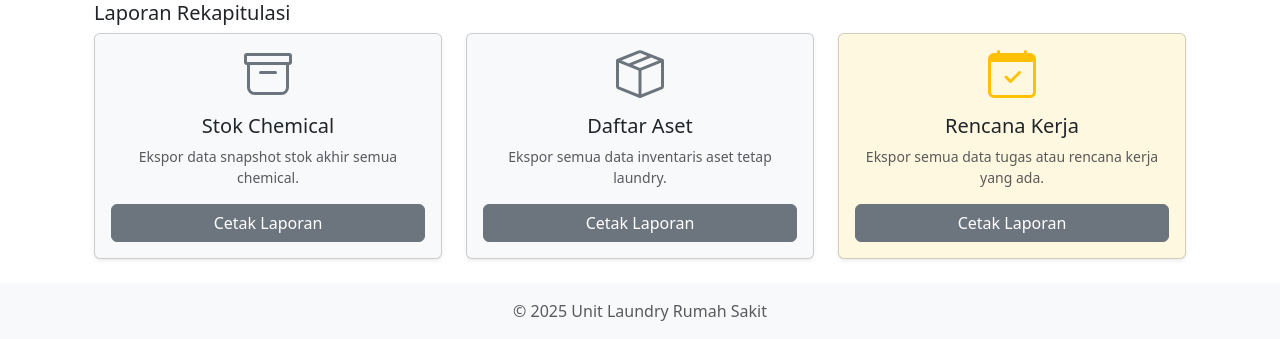
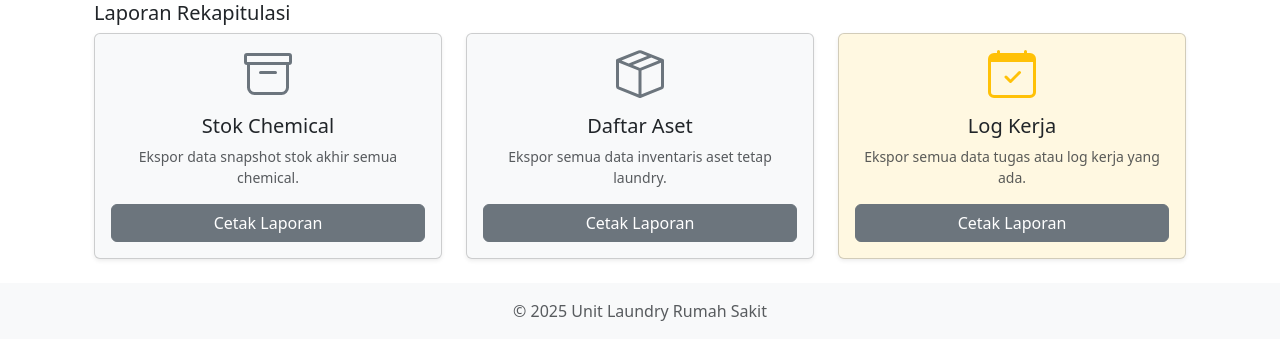
Before and after one commit to Dnoerzaman/aplikasi_laundry, a Django app: page /laporan/ in a window 1280 px wide. Shown: the part 669-1008 px from the top of the page. Run offline with Django 5.2, Linux system fonts and the light colour scheme; the visitor is signed in with stand-in values (Sample User, id 1); some libraries are stand-ins or nearby versions.

Commit message:
perbaikan sedikit

```diff
--- a/checklist/forms.py
+++ b/checklist/forms.py
@@ -1,7 +1,6 @@
 from django import forms
 from .models import PenerimaanLinen, ItemLinen, BeratLinenHarian
 
-# ... (PenerimaanLinenForm dan ItemLinenFormSet tetap sama) ...
 class PenerimaanLinenForm(forms.ModelForm):
     class Meta:
         model = PenerimaanLinen
--- a/checklist/models.py
+++ b/checklist/models.py
@@ -13,8 +13,8 @@ class PenerimaanLinen(models.Model):
         RUANG_ISTIRAHAT_DOKTER = 'Ruang Istirahat Dokter'
         LAINNYA = 'Lainnya', 'Lainnya'
 
-    tanggal = models.DateField(default=timezone.now, verbose_name="Tanggal Penerimaan")
-    jam = models.TimeField(default=timezone.now, verbose_name="Jam Penerimaan")
+    tanggal = models.DateField(default=timezone.localdate, verbose_name="Tanggal Penerimaan")
+    jam = models.TimeField(default=timezone.localdate, verbose_name="Jam Penerimaan")
     ruangan = models.CharField(
         max_length=100,
         choices=PilihanRuangan.choices,
--- a/laporan/templates/laporan/report_dashboard.html
+++ b/laporan/templates/laporan/report_dashboard.html
@@ -108,8 +108,8 @@
             <div class="card h-100 shadow-sm" style="background-color: #fff8e1;">
                 <div class="card-body text-center d-flex flex-column">
                     <svg xmlns="http://www.w3.org/2000/svg" width="48" height="48" fill="currentColor" class="bi bi-calendar-check text-warning mx-auto mb-3" viewBox="0 0 16 16"><path d="M10.854 7.146a.5.5 0 0 1 0 .708l-3 3a.5.5 0 0 1-.708 0l-1.5-1.5a.5.5 0 1 1 .708-.708L7.5 9.793l2.646-2.647a.5.5 0 0 1 .708 0z"/><path d="M3.5 0a.5.5 0 0 1 .5.5V1h8V.5a.5.5 0 0 1 1 0V1h1a2 2 0 0 1 2 2v11a2 2 0 0 1-2 2H2a2 2 0 0 1-2-2V3a2 2 0 0 1 2-2h1V.5a.5.5 0 0 1 .5-.5zM1 4v10a1 1 0 0 0 1 1h12a1 1 0 0 0 1-1V4H1z"/></svg>
-                    <h5 class="card-title">Rencana Kerja</h5>
-                    <p class="card-text small text-muted">Ekspor semua data tugas atau rencana kerja yang ada.</p>
+                    <h5 class="card-title">Log Kerja</h5>
+                    <p class="card-text small text-muted">Ekspor semua data tugas atau log kerja yang ada.</p>
                     <a href="{% url 'laporan:export-schedule' %}" class="btn btn-secondary mt-auto">Cetak Laporan</a>
                 </div>
             </div>
```
Also changed, not shown: checklist/migrations/0007_alter_penerimaanlinen_jam_and_more.py (added).
